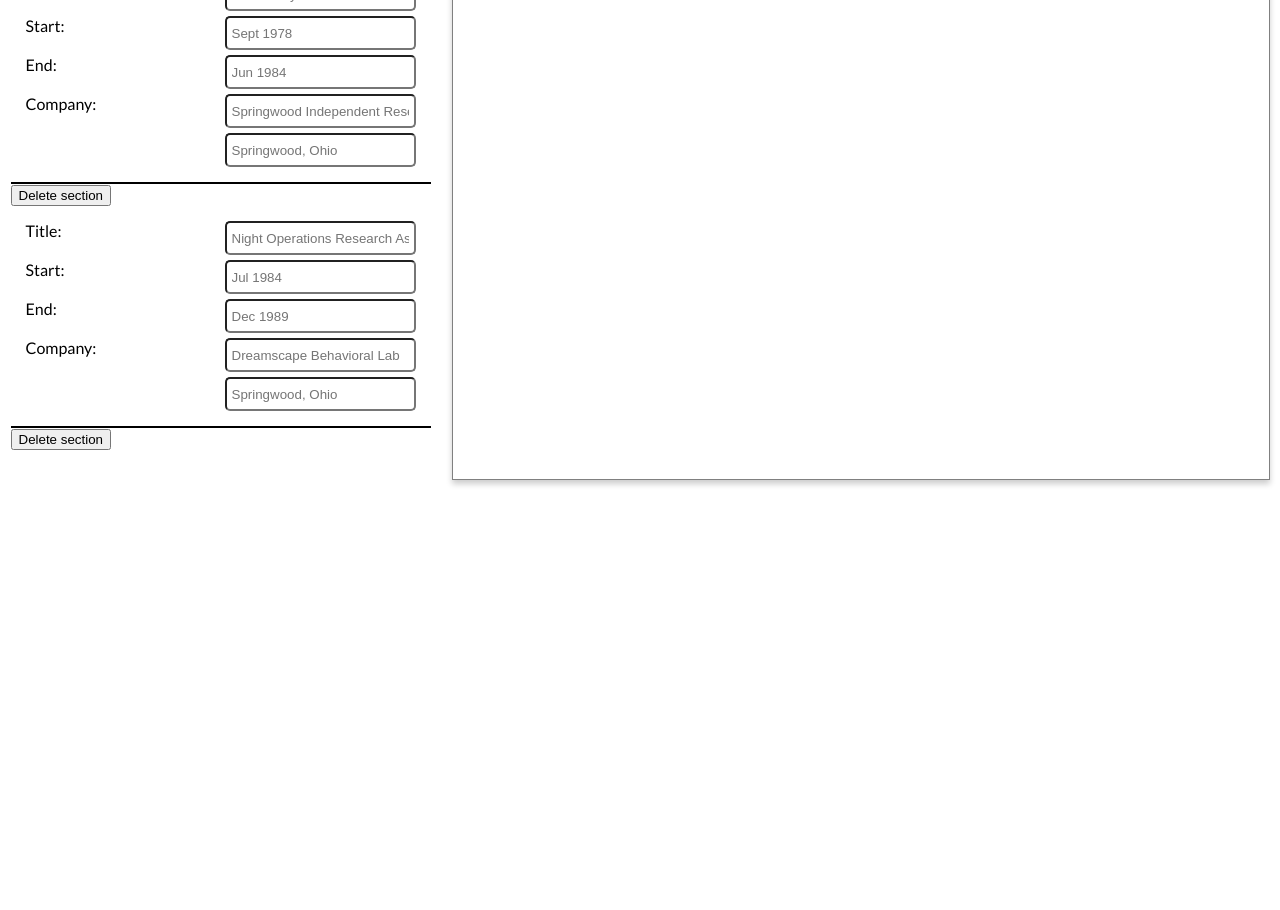
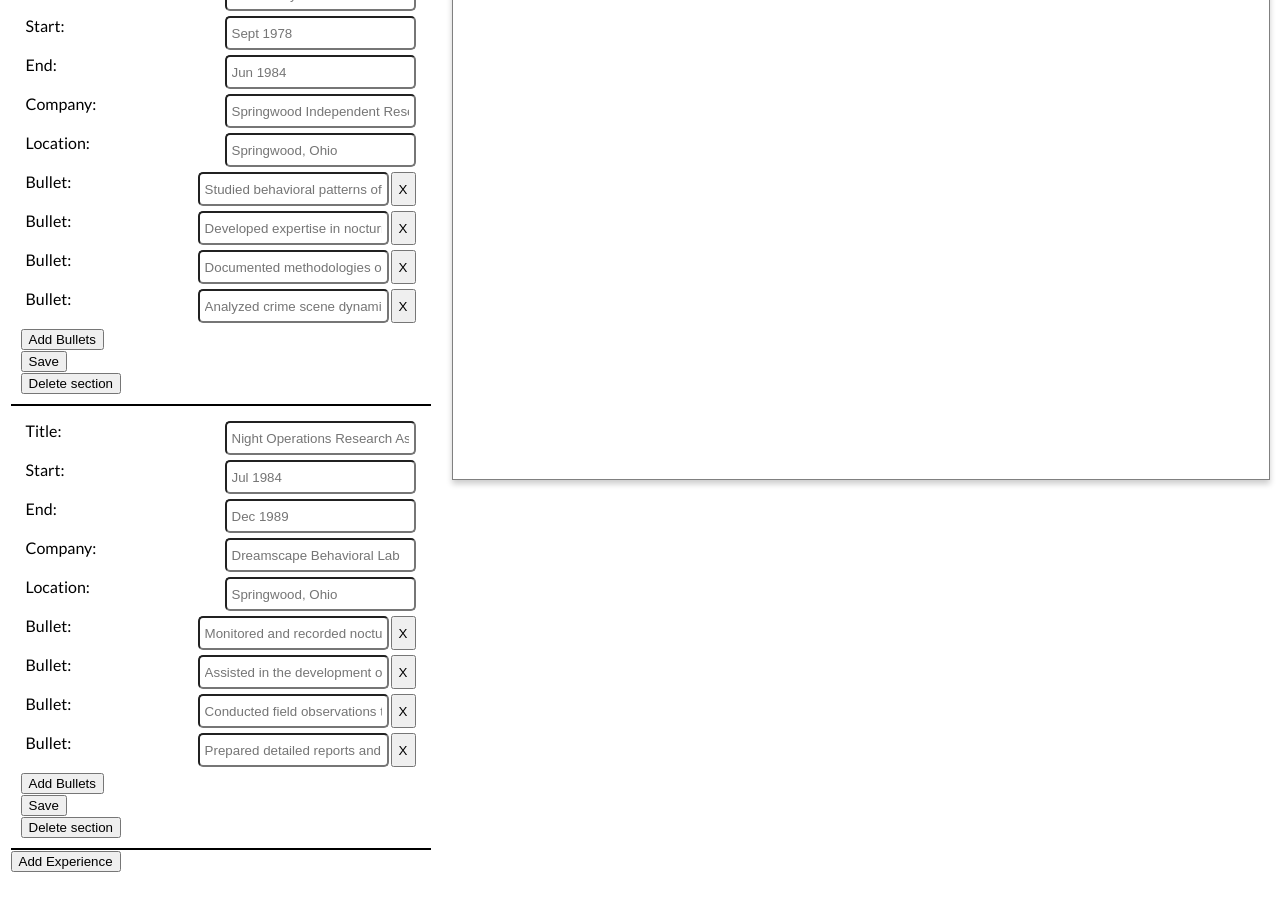
Before and after one commit to AbdirahmanFree/CV-Application, a React (Vite) app: page / in a window 1280 px wide. Shown: the part 740-1650 px from the top of the page. Before the commit the page ends 1270 px from the top, so only its background shows below. Built offline with nearby package versions, Linux system fonts and the light colour scheme.

Commit message:
built the form for experience adding the requeired functions and buttons

```diff
--- a/src/components/BuilderComponents/ExperienceCollection.jsx
+++ b/src/components/BuilderComponents/ExperienceCollection.jsx
@@ -10,11 +10,12 @@ function ExperienceCollection({collectionData, setCvData}){
     return (
         <>
             {collectionData.map(section => (
-                <div>
+                <div key={section.key} className="section">
                     <ExperienceSection sectionData={section} setCvData={setCvData} />
                     <button type="button" onClick={() => deleteSection(section.id) }>Delete section</button>
                 </div>
             ))}
+            <button>Add Experience</button>
         </>
     )
 
--- a/src/components/BuilderComponents/ExperienceSection.jsx
+++ b/src/components/BuilderComponents/ExperienceSection.jsx
@@ -1,13 +1,56 @@
 import '../../styles/BuilderSection.css'
 import { useState } from 'react'
 
-function ExperienceSection({sectionData, CvData}){
+function ExperienceSection({sectionData, setCvData}){
     const [bullets, setBullets] = useState(sectionData.bullets)
     function handleSubmit(e){
+        e.preventDefault()
+        const form = e.target.value
+        const title = form.title.value
+        const start = form.start.value
+        const end = form.end.value
+        const company = form.company.value
+        const location = form.location.value
+
+        setCvData(prev => ({
+            ...prev,
+            'experience': prev.experience.map(exp => (
+                exp.id== sectionData.id ? {
+                    ...exp,
+                    'title': title,
+                    'start': start,
+                    'end': end,
+                    'company': company,
+                    'location': location,
+                    'bullets': bullets
+
+                } : exp
+            ))
+        }))
+
 
     }
+    function handleBulletChange(id, value){
+        setBullets(b => b.map(bullet => (bullet.id == id ? ({...bullet, 'text': value}) : bullet )))
+
+    }
+    function deleteBullet(id){
+        const newBullets = bullets.filter(b => b.id != id)
+        setBullets(newBullets)
+    }
+
+    function addBullet(){
+        const newBullet = [{
+            'id': crypto.randomUUID(),
+            'text': ''
+        }]
+        setBullets([...bullets,...newBullet])
+    }
+
+
+
     return (
-        <form className='section' onSubmit={handleSubmit}>
+        <form className='experience' onSubmit={handleSubmit}>
             <div className='field'>
                 <label htmlFor="title">Title: </label>
                 <input type='text' name='title' id='title' placeholder={sectionData.title}/>
@@ -25,9 +68,27 @@ function ExperienceSection({sectionData, CvData}){
                 <input type='text' name='comp' id='comp' placeholder={sectionData.company}/>
             </div>
             <div className='field'>
-                <label htmlFor="location"></label>
+                <label htmlFor="location">Location: </label>
                 <input type='text' name='location' id='location' placeholder={sectionData.location}/>
             </div>
+            <div className='bullets'>
+                {bullets.map(bullet => (
+                    <div className='field' key={bullet.id}>
+                        <label>Bullet: </label>
+                        <div className='bullet-container'>
+                            <input id={bullet.id} name={bullet.id} type='text' placeholder={bullet.text}
+                                onChange={(e) => handleBulletChange(bullet.id, e.target.value)}
+                            />
+                            <button type='button' onClick={() => deleteBullet(bullet.id)}>X</button>
+                        </div>
+                    </div>
+                ))}
+                <button type='button' onClick={addBullet}>Add Bullets</button>
+
+            </div>
+
+            <button type='submit'>Save</button>
+
         </form>
     )
 }
--- a/src/styles/BuilderSection.css
+++ b/src/styles/BuilderSection.css
@@ -6,6 +6,10 @@
     min-height: max-content;
 
     padding: 10px;
+}
+
+.experience {
+    border-bottom: 0px;
 }
 
 .field {
```
